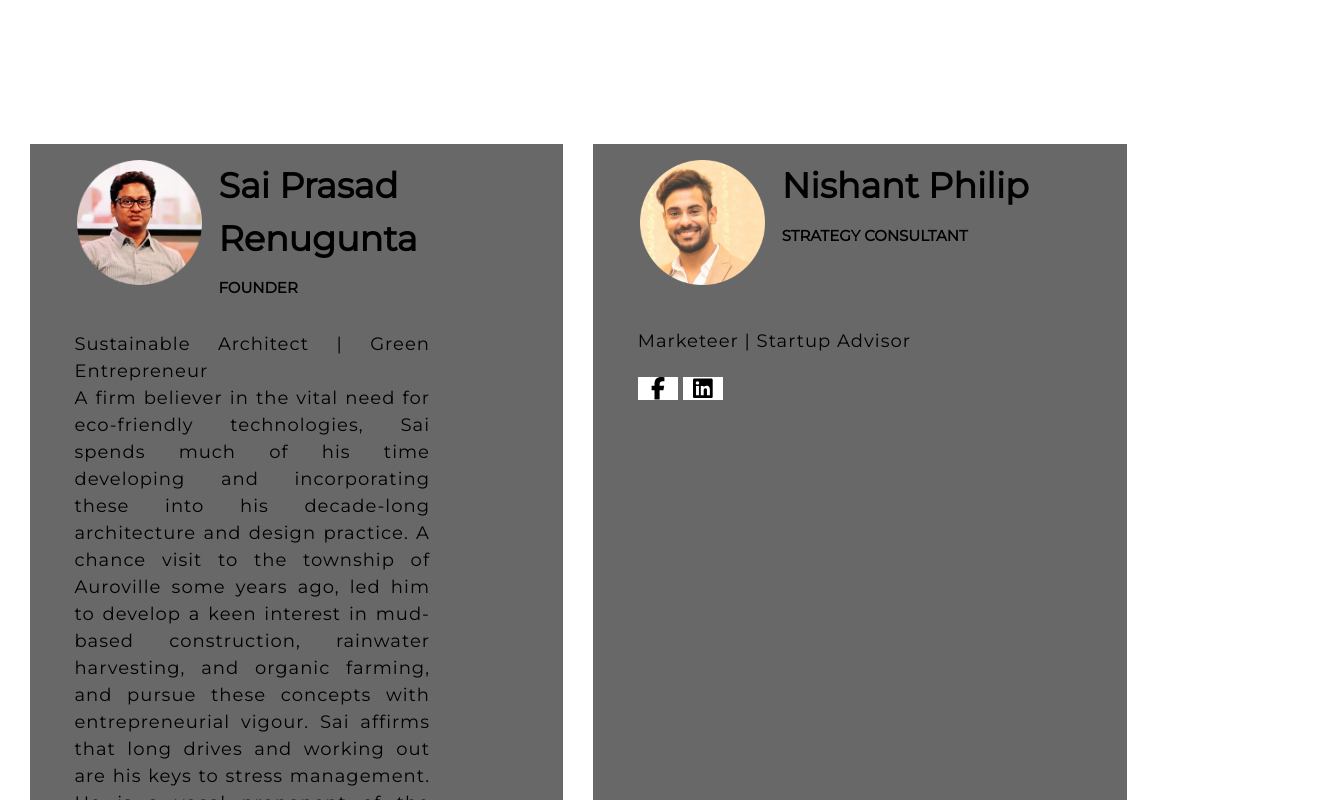
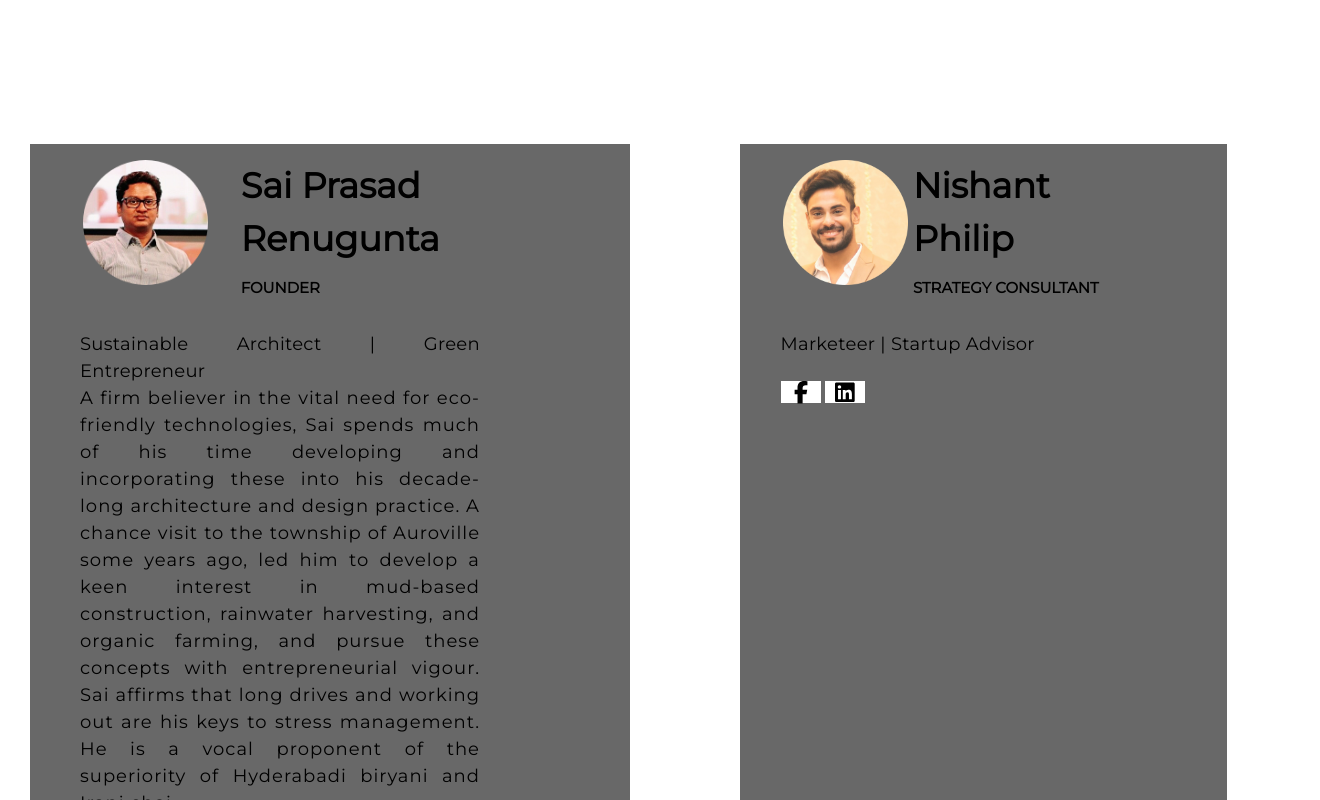
Before and after one commit to prashantbharati/rhall, a React (Create React App) app: page /about in a window 1280 px wide. Shown: the part 2560-3360 px from the top of the page, 1320 px wide, since content can reach past the window. Built offline with nearby package versions, Linux system fonts and the light colour scheme.

Commit message:
card corrceted compelted

```diff
--- a/src/aboutus/about.js
+++ b/src/aboutus/about.js
@@ -149,8 +149,8 @@ const about = () => {
         </Grid>
       </div>
 
-      <Grid container>
-        <Grid item md={5} style={{ marginLeft: "30px" }}>
+      <Grid container spacing={10}>
+        <Grid item md={6} style={{ marginLeft: "30px" }}>
           <Acard
             img={sai}
             name="Sai Prasad Renugunta"
--- a/src/aboutus/aboutuscard.js
+++ b/src/aboutus/aboutuscard.js
@@ -59,7 +59,7 @@ const aboutuscard = (props) => {
               fontSize: "18px",
               fontWeight: "200",
               lineHeight: "1.5em",
-              letterSpacing: "1px",
+              letterSpacing: "0.3px",
             }}
           >
             {props.job}
```
